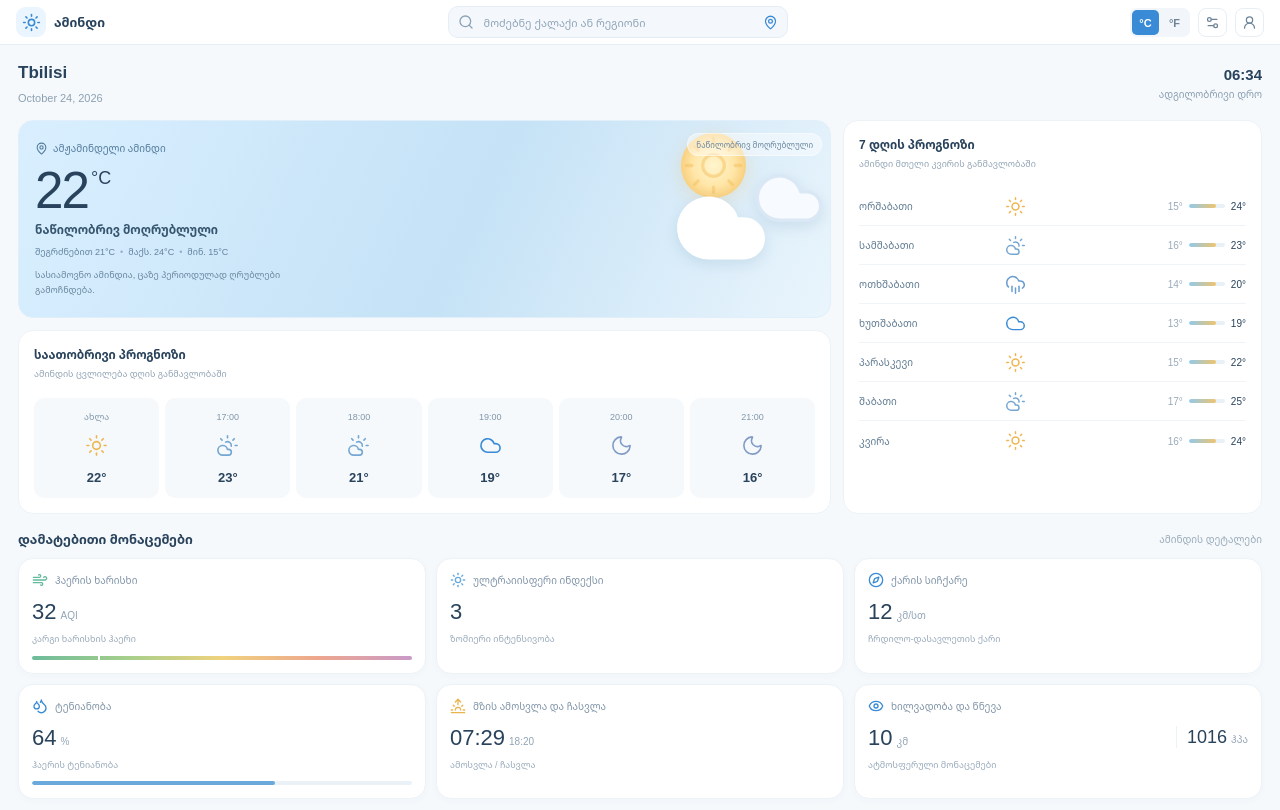
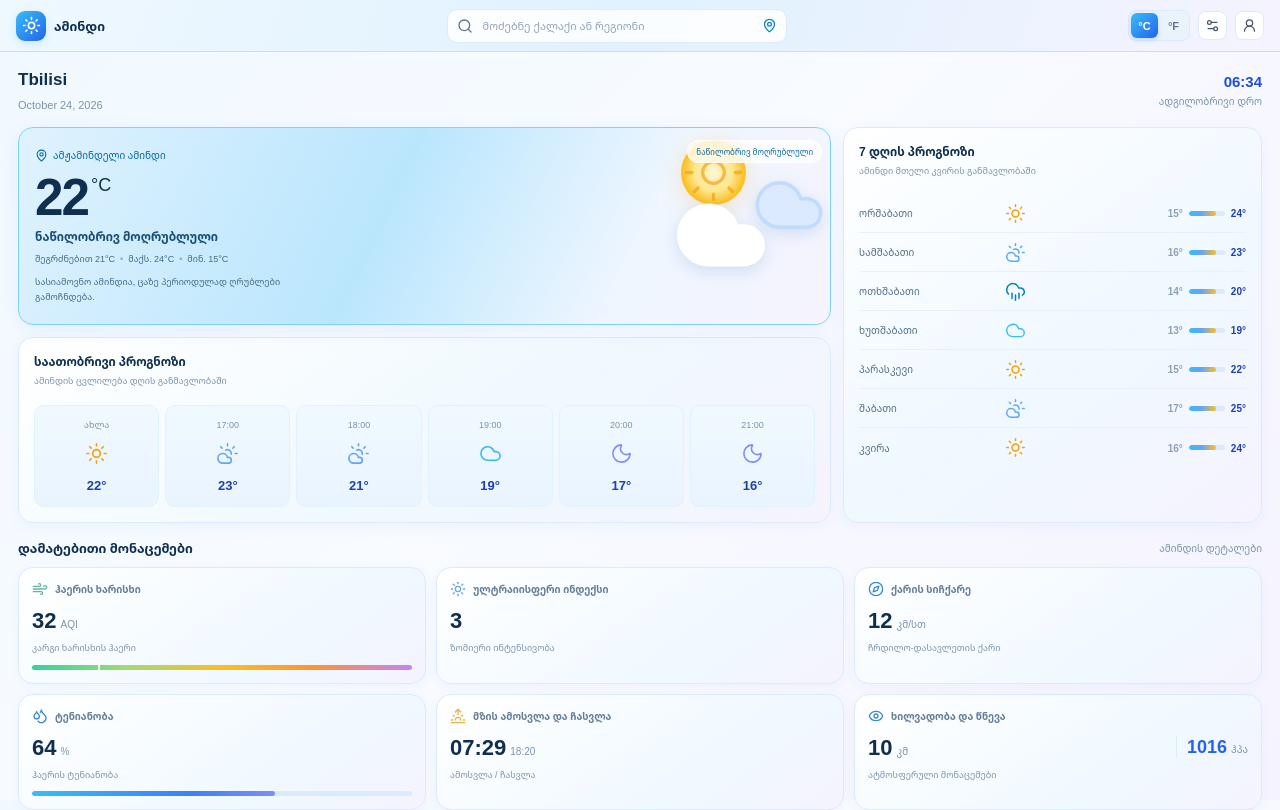
Before and after one commit to Nikusha17/repo-10, a React (Vite) app: page / in a window 1280 px wide. Shown: the top 810 px of the page. Built offline with nearby package versions, Linux system fonts and the light colour scheme.

Commit message:
change colors

```diff
--- a/src/components/CurrentWeather.css
+++ b/src/components/CurrentWeather.css
@@ -1,4 +1,3 @@
-
 .current-weather {
   position: relative;
   display: flex;
@@ -10,15 +9,21 @@
   padding: 20px 16px;
   overflow: hidden;
   box-sizing: border-box;
-  border: 1px solid #e1effa;
+
+  border: 1px solid #7dd3fc;
   border-radius: 15px;
+
   background: linear-gradient(
     115deg,
-    #d9efff 0%,
-    #c5e2f6 55%,
-    #eaf5fc 100%
+    #e0f2fe 0%,
+    #bae6fd 45%,
+    #eff6ff 75%,
+    #f5f3ff 100%
   );
-  color: #29435c;
+
+  color: #0f2f50;
+
+  box-shadow: 0 5px 20px rgb(37 99 235 / 7%);
 }
 
 .current-weather-content {
@@ -33,7 +38,8 @@
   align-items: center;
   gap: 5px;
   margin-bottom: 8px;
-  color: #547b9b;
+
+  color: #0369a1;
   font-size: 10px;
 }
 
@@ -42,22 +48,27 @@
   align-items: flex-start;
   gap: 3px;
   margin-bottom: 6px;
-  color: #29435c;
+
+  color: #0f2f50;
   font-size: clamp(38px, 4vw, 52px);
-  font-weight: 400;
+  font-weight: 700;
   line-height: 1;
   letter-spacing: -2px;
+
+  font-variant-numeric: tabular-nums;
 }
 
 .current-temperature span {
   padding-top: 5px;
   font-size: 18px;
+  font-weight: 500;
   letter-spacing: 0;
 }
 
 .current-weather-content h2 {
   margin: 0 0 6px;
-  color: #36556e;
+
+  color: #164e75;
   font-size: 12px;
   font-weight: 600;
   line-height: 1.6;
@@ -69,19 +80,21 @@
   align-items: center;
   gap: 5px;
   margin: 0 0 7px;
-  color: #63839d;
+
+  color: #426b89;
   font-size: 9px;
   line-height: 1.6;
 }
 
 .weather-dot {
-  color: #91b0c8;
+  color: #7ba9c7;
 }
 
 .current-weather-description {
   max-width: 290px;
   margin: 0;
-  color: #69869d;
+
+  color: #426b89;
   font-size: 9px;
   line-height: 1.7;
 }
@@ -108,21 +121,24 @@
   width: 65px;
   height: 65px;
   border-radius: 50%;
-  color: #f3bd58;
+
+  color: #f59e0b;
+
   background: radial-gradient(
     circle,
-    #fff5ce 0%,
-    #ffe6a8 45%,
-    #f7cc78 75%,
-    transparent 100%
+    #fff7d6 0%,
+    #fde68a 42%,
+    #fbbf24 68%,
+    rgb(251 191 36 / 0%) 100%
   );
-  filter: drop-shadow(0 4px 10px #eabf7550);
+
+  filter: drop-shadow(0 4px 12px rgb(245 158 11 / 22%));
 }
 
 .weather-sun svg {
   width: 100%;
   height: 100%;
-  opacity: 0.45;
+  opacity: 0.65;
 }
 
 .weather-cloud {
@@ -130,18 +146,23 @@
   display: flex;
   align-items: center;
   justify-content: center;
+
   color: #ffffff;
-  filter: drop-shadow(0 5px 7px #7098b533);
+  filter: drop-shadow(0 5px 8px rgb(59 130 180 / 18%));
 }
 
 .weather-cloud svg {
-  fill: #f7fbff;
+  fill: #f8fcff;
 }
 
 .weather-cloud-back {
   top: 39px;
   right: 1%;
-  color: #d9e8f4;
+  color: #bfdbfe;
+}
+
+.weather-cloud-back svg {
+  fill: #dbeafe;
 }
 
 .weather-cloud-front {
@@ -159,12 +180,16 @@
   top: 12px;
   right: 8px;
   padding: 5px 8px;
-  border: 1px solid #ffffff70;
+
+  border: 1px solid rgb(255 255 255 / 80%);
   border-radius: 20px;
-  background: #ffffff70;
-  color: #69869d;
+
+  background: rgb(255 255 255 / 75%);
+  color: #0369a1;
+
   font-size: 8px;
   white-space: nowrap;
+  backdrop-filter: blur(8px);
 }
 
 /* Tablet */
@@ -194,6 +219,7 @@
   .current-weather {
     min-height: 150px;
     padding: 16px 12px;
+    border-radius: 13px;
   }
 
   .current-weather-content {
--- a/src/components/Forecast.css
+++ b/src/components/Forecast.css
@@ -1,13 +1,16 @@
-
 .forecast-card {
   width: 100%;
   min-width: 0;
   padding: 15px;
   box-sizing: border-box;
-  background: #ffffff;
-  border: 1px solid #edf2f7;
+
+  background: linear-gradient(145deg, #ffffff 0%, #f0f9ff 55%, #f5f3ff 100%);
+
+  border: 1px solid #dbeafe;
   border-radius: 15px;
-  color: #29435c;
+  color: #0f2f50;
+
+  box-shadow: 0 4px 16px rgb(37 99 235 / 5%);
 }
 
 .forecast-heading {
@@ -21,34 +24,35 @@
   margin: 0 0 4px;
   font-size: 12px;
   font-weight: 600;
+  color: #0f2f50;
 }
 
 .forecast-heading p {
   margin: 0;
-  color: #91a4b5;
+  color: #7b93aa;
   font-size: 9px;
   line-height: 1.6;
 }
 
 .forecast-icon {
   flex-shrink: 0;
-  color: #398bd5;
+  color: #38bdf8;
 }
 
 .forecast-icon-sun {
-  color: #efb64f;
+  color: #f59e0b;
 }
 
 .forecast-icon-cloudSun {
-  color: #76a7d1;
+  color: #60a5fa;
 }
 
 .forecast-icon-cloudRain {
-  color: #679dd0;
+  color: #0284c7;
 }
 
 .forecast-icon-moon {
-  color: #829bc6;
+  color: #818cf8;
 }
 
 /* Hourly forecast */
@@ -67,20 +71,36 @@
   gap: 11px;
   min-width: 0;
   padding: 12px 3px;
-  background: #f5f9fc;
+
+  background: linear-gradient(180deg, #f0f9ff 0%, #eaf4ff 100%);
+
+  border: 1px solid #e0f2fe;
   border-radius: 10px;
+
+  transition:
+    transform 0.2s ease,
+    background 0.2s ease,
+    box-shadow 0.2s ease;
+}
+
+.hourly-item:hover {
+  transform: translateY(-2px);
+
+  background: linear-gradient(180deg, #e0f2fe 0%, #dbeafe 100%);
+
+  box-shadow: 0 4px 12px rgb(37 99 235 / 8%);
 }
 
 .hourly-time {
-  color: #8096a9;
+  color: #7b93aa;
   font-size: 9px;
   white-space: nowrap;
 }
 
 .hourly-temp {
-  color: #29435c;
+  color: #1e40af;
   font-size: 13px;
-  font-weight: 600;
+  font-weight: 700;
 }
 
 /* Weekly forecast */
@@ -101,15 +121,23 @@
   align-items: center;
   gap: 8px;
   min-height: 39px;
-  border-bottom: 1px solid #f0f4f7;
+
+  border-bottom: 1px solid #e8f1fa;
+
+  transition: background 0.2s ease;
 }
 
 .weekly-row:last-child {
   border-bottom: none;
 }
 
+.weekly-row:hover {
+  background: rgb(224 242 254 / 45%);
+  border-radius: 6px;
+}
+
 .weekly-day {
-  color: #607b92;
+  color: #526f89;
   font-size: 10px;
 }
 
@@ -122,21 +150,22 @@
 
 .weekly-min,
 .weekly-max {
-  color: #29435c;
+  color: #1e40af;
   font-size: 10px;
-  font-weight: 500;
+  font-weight: 600;
   font-variant-numeric: tabular-nums;
 }
 
 .weekly-min {
-  color: #9aabba;
+  color: #8ba1b5;
 }
 
 .weekly-temperature-bar {
   width: 36px;
-  height: 4px;
+  height: 5px;
   overflow: hidden;
-  background: #e8f1f8;
+
+  background: #dbeafe;
   border-radius: 10px;
 }
 
@@ -144,7 +173,9 @@
   display: block;
   width: 75%;
   height: 100%;
-  background: linear-gradient(90deg, #91c9eb, #efc46e);
+
+  background: linear-gradient(90deg, #38bdf8 0%, #60a5fa 45%, #fbbf24 100%);
+
   border-radius: inherit;
 }
 
--- a/src/components/Header.css
+++ b/src/components/Header.css
@@ -1,15 +1,16 @@
-
 .app-header {
   width: 100%;
-  min-height: 44px;
+  min-height: 52px;
   box-sizing: border-box;
   display: flex;
   align-items: center;
   justify-content: space-between;
   gap: 20px;
-  padding: 6px 16px;
-  background: #ffffff;
-  border-bottom: 1px solid #e7eff5;
+  padding: 8px 16px;
+
+  background: linear-gradient(110deg, #eff8ff 0%, #e0f2fe 50%, #f5f3ff 100%);
+
+  border-bottom: 1px solid #bae6fd;
   font-family: "Noto Sans Georgian", sans-serif;
 }
 
@@ -19,7 +20,7 @@
   gap: 8px;
   flex-shrink: 0;
   text-decoration: none;
-  color: #29435c;
+  color: #0f2f50;
 }
 
 .brand-icon {
@@ -29,8 +30,11 @@
   width: 30px;
   height: 30px;
   border-radius: 9px;
-  color: #398bd5;
-  background: #eaf5ff;
+
+  color: #ffffff;
+  background: linear-gradient(135deg, #38bdf8, #2563eb);
+
+  box-shadow: 0 3px 10px #38bdf833;
 }
 
 .brand-name {
@@ -43,17 +47,27 @@
   align-items: center;
   gap: 8px;
   width: min(35%, 340px);
-  height: 32px;
+  height: 34px;
   padding: 0 9px;
   box-sizing: border-box;
-  border: 1px solid #e5eef6;
+
+  border: 1px solid #dbeafe;
   border-radius: 10px;
-  background: #f4f8fc;
+  background: rgb(255 255 255 / 85%);
+
+  transition:
+    border-color 0.2s ease,
+    box-shadow 0.2s ease;
+}
+
+.header-search:focus-within {
+  border-color: #38bdf8;
+  box-shadow: 0 0 0 3px #38bdf81f;
 }
 
 .search-icon {
   flex-shrink: 0;
-  color: #8ca2b6;
+  color: #64748b;
 }
 
 .header-search input {
@@ -62,13 +76,13 @@
   border: none;
   outline: none;
   background: transparent;
-  color: #29435c;
+  color: #0f2f50;
   font-family: inherit;
   font-size: 11px;
 }
 
 .header-search input::placeholder {
-  color: #91a5b7;
+  color: #94a3b8;
 }
 
 .search-location {
@@ -78,7 +92,7 @@
   padding: 0;
   border: none;
   background: transparent;
-  color: #398bd5;
+  color: #0284c7;
   cursor: pointer;
 }
 
@@ -94,25 +108,28 @@
   align-items: center;
   padding: 2px;
   gap: 2px;
-  background: #f2f6fa;
-  border-radius: 7px;
+  background: #eaf3fc;
+  border: 1px solid #dbeafe;
+  border-radius: 8px;
 }
 
 .unit-switch button {
   min-width: 27px;
   height: 25px;
   border: none;
-  border-radius: 5px;
+  border-radius: 6px;
   background: transparent;
-  color: #6d8498;
+  color: #64748b;
   font-size: 11px;
   font-weight: 600;
   cursor: pointer;
+  transition: all 0.2s ease;
 }
 
 .unit-switch button.active {
   color: #ffffff;
-  background: #398bd5;
+  background: linear-gradient(135deg, #38bdf8, #2563eb);
+  box-shadow: 0 2px 5px #2563eb30;
 }
 
 .header-icon-button {
@@ -121,16 +138,19 @@
   justify-content: center;
   width: 29px;
   height: 29px;
-  border: 1px solid #e7eff5;
+  border: 1px solid #dbeafe;
   border-radius: 8px;
   background: #ffffff;
-  color: #6d8498;
+  color: #475569;
   cursor: pointer;
-  transition: background 0.2s ease;
+  transition: all 0.2s ease;
 }
 
 .header-icon-button:hover {
-  background: #f2f8fd;
+  color: #0369a1;
+  border-color: #7dd3fc;
+  background: #f0f9ff;
+  transform: translateY(-1px);
 }
 
 @media (max-width: 600px) {
--- a/src/components/WeatherDashboard.css
+++ b/src/components/WeatherDashboard.css
@@ -1,12 +1,11 @@
-
-
 .weather-dashboard {
   width: 100%;
   max-width: 1440px;
   margin: 0 auto;
   padding: 14px 18px 24px;
   box-sizing: border-box;
-  color: #29435c;
+
+  color: #0f2f50;
   font-family: "Noto Sans Georgian", sans-serif;
 }
 
@@ -25,14 +24,14 @@
 .dashboard-heading h1 {
   margin: 0 0 4px;
   font-size: 17px;
-  font-weight: 600;
+  font-weight: 700;
   line-height: 1.5;
-  color: #29435c;
+  color: #0f2f50;
 }
 
 .dashboard-heading p {
   margin: 0;
-  color: #8ca0b2;
+  color: #7b93aa;
   font-size: 11px;
   line-height: 1.6;
 }
@@ -46,14 +45,14 @@
 }
 
 .dashboard-clock time {
-  color: #29435c;
+  color: #1d4ed8;
   font-size: 15px;
-  font-weight: 600;
+  font-weight: 700;
   font-variant-numeric: tabular-nums;
 }
 
 .dashboard-clock span {
-  color: #8ca0b2;
+  color: #7b93aa;
   font-size: 10px;
 }
 
@@ -105,13 +104,13 @@
 
 .metrics-heading h2 {
   margin: 0;
-  color: #29435c;
+  color: #0f2f50;
   font-size: 13px;
-  font-weight: 600;
+  font-weight: 700;
 }
 
 .metrics-heading > span {
-  color: #9aabba;
+  color: #7b93aa;
   font-size: 10px;
 }
 
@@ -133,18 +132,24 @@
   padding: 13px;
   box-sizing: border-box;
   overflow: hidden;
-  background: #ffffff;
-  border: 1px solid #edf2f7;
+
+  background: linear-gradient(145deg, #ffffff 0%, #f0f9ff 65%, #f5f3ff 100%);
+
+  border: 1px solid #dbeafe;
   border-radius: 15px;
-  box-shadow: 0 2px 8px rgba(49, 83, 112, 0.025);
+
+  box-shadow: 0 3px 12px rgb(37 99 235 / 4%);
+
   transition:
     transform 0.2s ease,
-    box-shadow 0.2s ease;
+    box-shadow 0.2s ease,
+    border-color 0.2s ease;
 }
 
 .weather-metric-card:hover {
   transform: translateY(-2px);
-  box-shadow: 0 5px 16px rgba(49, 83, 112, 0.07);
+  border-color: #bae6fd;
+  box-shadow: 0 7px 18px rgb(37 99 235 / 9%);
 }
 
 .metric-title {
@@ -157,14 +162,16 @@
 
 .metric-title svg {
   flex-shrink: 0;
+  color: #0284c7;
 }
 
 .metric-title h3 {
   min-width: 0;
   margin: 0;
-  color: #8195a8;
+
+  color: #647f98;
   font-size: 10px;
-  font-weight: 500;
+  font-weight: 600;
   line-height: 1.6;
 }
 
@@ -187,31 +194,32 @@
 
 .metric-primary strong,
 .metric-secondary strong {
-  color: #29435c;
+  color: #0f2f50;
   font-size: 22px;
-  font-weight: 500;
+  font-weight: 700;
   line-height: 1.2;
   font-variant-numeric: tabular-nums;
 }
 
 .metric-primary span,
 .metric-secondary span {
-  color: #91a4b5;
+  color: #7b93aa;
   font-size: 10px;
 }
 
 .metric-secondary {
   padding-left: 10px;
-  border-left: 1px solid #edf2f7;
+  border-left: 1px solid #dbeafe;
 }
 
 .metric-secondary strong {
+  color: #2563eb;
   font-size: 18px;
 }
 
 .weather-metric-card > p {
   margin: 3px 0 0;
-  color: #98aaba;
+  color: #7b93aa;
   font-size: 9px;
   line-height: 1.6;
 }
@@ -223,17 +231,18 @@
 .air-quality-bar {
   display: flex;
   width: 100%;
-  height: 4px;
+  height: 5px;
   margin-top: 9px;
   overflow: hidden;
   border-radius: 10px;
+
   background: linear-gradient(
     to right,
-    #6dbb9b 0%,
-    #a5cf8b 25%,
-    #f0d27d 50%,
-    #eea78d 75%,
-    #c99ac8 100%
+    #34d399 0%,
+    #a3d977 25%,
+    #fbbf24 50%,
+    #fb923c 75%,
+    #c084fc 100%
   );
 }
 
@@ -250,18 +259,19 @@
 
 .humidity-bar {
   width: 100%;
-  height: 4px;
+  height: 5px;
   margin-top: 9px;
   overflow: hidden;
   border-radius: 10px;
-  background: #eaf2f8;
+  background: #dbeafe;
 }
 
 .humidity-bar span {
   display: block;
   height: 100%;
   border-radius: inherit;
-  background: #69a9dc;
+
+  background: linear-gradient(90deg, #38bdf8 0%, #3b82f6 65%, #818cf8 100%);
 }
 
 /* ========================================
--- a/src/index.css
+++ b/src/index.css
@@ -1,4 +1,3 @@
-
 @import url("https://fonts.googleapis.com/css2?family=Noto+Sans+Georgian:wght@400;500;600;700&display=swap");
 
 * {
@@ -12,10 +11,22 @@ body,
   margin: 0;
 }
 
+html {
+  background: #f0f9ff;
+}
+
 body {
-  background: #f5f9fc;
-  color: #29435c;
+  min-height: 100vh;
+
+  background: linear-gradient(135deg, #f0f9ff 0%, #f8fbff 45%, #f5f3ff 100%);
+
+  background-attachment: fixed;
+
+  color: #0f2f50;
   font-family: "Noto Sans Georgian", sans-serif;
+
+  -webkit-font-smoothing: antialiased;
+  -moz-osx-font-smoothing: grayscale;
 }
 
 button,
```
Also changed, not shown: src/App.css (+70 -20 lines), src/components/Footer.css (+40 -10 lines).
